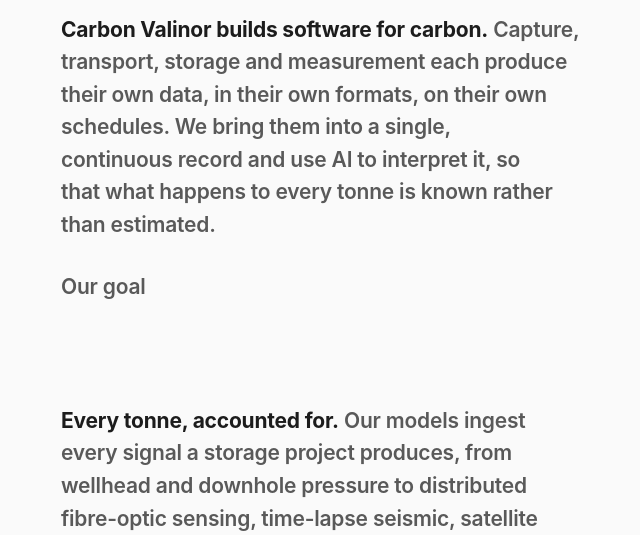
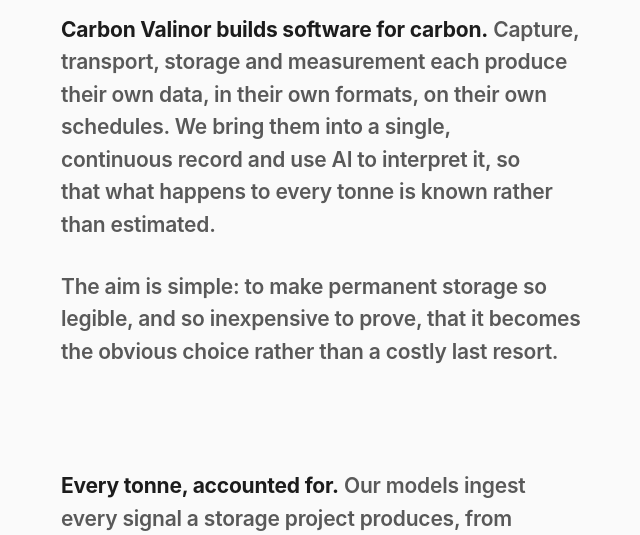
Before and after one commit to minimagate/carbon-valinor, an Astro site: page / in a window 1280 px wide. Shown: the part 244-779 px from the top of the page, without its empty margins (319-959 px from the left). Built offline with nearby package versions, Linux system fonts and the light colour scheme; Astro itself is replaced by a stand-in of ours.

Commit message:
Fix intro second paragraph

```diff
--- a/src/pages/index.astro
+++ b/src/pages/index.astro
@@ -44,7 +44,9 @@ const ours = series(28, (t) => 22 - 17.8 * Math.pow(t, 0.8), 0.4);
             tonne is known rather than estimated.
           </p>
           <p data-words>
-            Our goal          </p>
+            The aim is simple: to make permanent storage so legible, and so inexpensive
+            to prove, that it becomes the obvious choice rather than a costly last resort.
+          </p>
         </div>
       </section>
 
```
